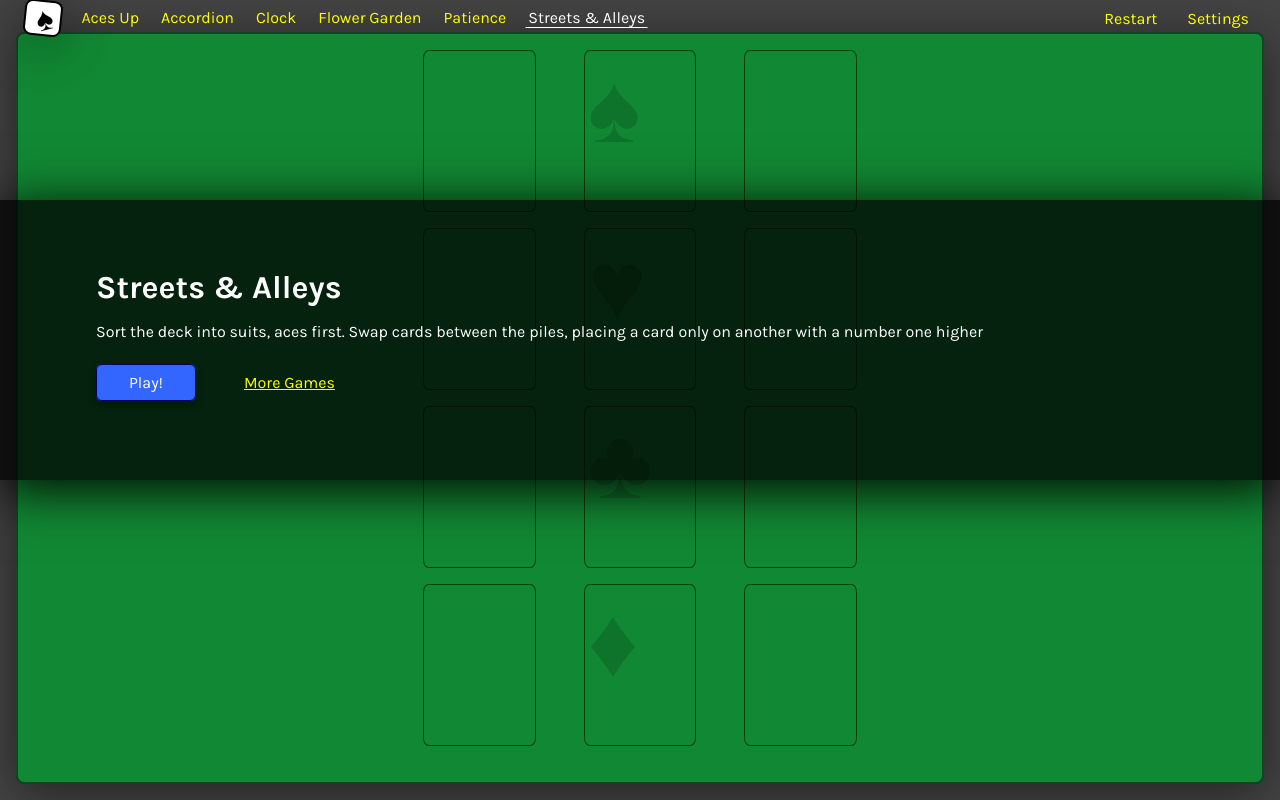
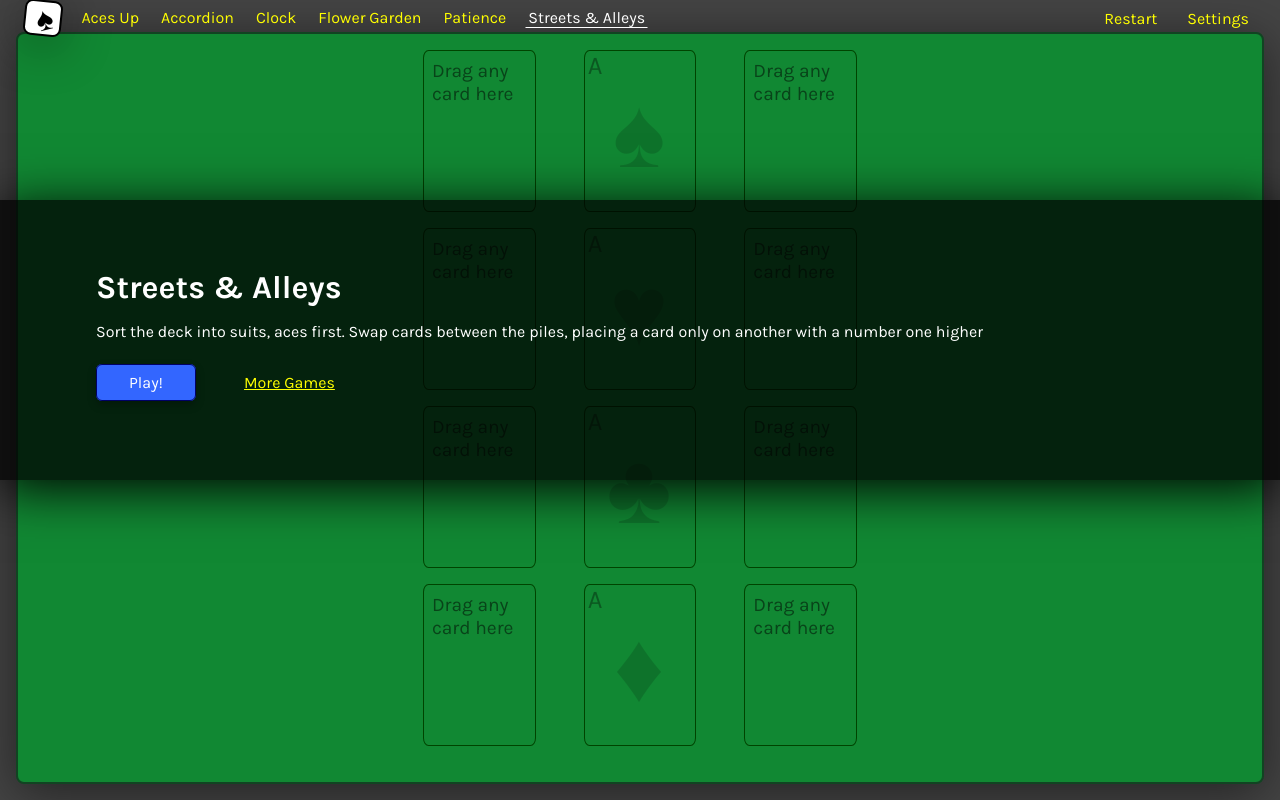
Before and after one commit to davidmcglashan/card-games, a plain HTML site: page docs/streets.html in a window 1280 px wide. Drawn offline with Linux system fonts and the light colour scheme.

Commit message:
Added helpful pile labels to some of the games

```diff
--- a/docs/css/flower-garden.css
+++ b/docs/css/flower-garden.css
@@ -48,10 +48,15 @@
 }
 
 /* Put the big labels on the suit piles. */
-.pile .label,
-.pile .bottomlabel {
+.pile .symbol {
 	color: rgba(0,0,0,0.15);
 	font-size: 62cqh;
+	text-align: center;
+	line-height: 73cqh;
+}
+.pile .label {
+	color: rgba(0,0,0,0.35);
+	font-size: 16cqh;
 }
 
 /* Make the label text on the empty beds cute. */
--- a/docs/css/patience.css
+++ b/docs/css/patience.css
@@ -16,8 +16,14 @@
 	max-width: calc( 21cqh * 0.692 );
 }
 
-.pile .label,
-.pile .bottomlabel {
+/* Put the big labels on the suit piles. */
+.pile .symbol {
 	color: rgba(0,0,0,0.15);
-	font-size: 62cqh;
+	font-size: 50cqh;
+	text-align: center;
+	line-height: 73cqh;
 }
+.pile .label {
+	color: rgba(0,0,0,0.35);
+	font-size: 16cqh;
+}
--- a/docs/css/streets.css
+++ b/docs/css/streets.css
@@ -17,10 +17,15 @@
 }
 
 /* Put the big labels on the suit piles. */
-.pile .label,
-.pile .bottomlabel {
+.pile .symbol {
 	color: rgba(0,0,0,0.15);
 	font-size: 62cqh;
+	text-align: center;
+	line-height: 73cqh;
+}
+.pile .label {
+	color: rgba(0,0,0,0.35);
+	font-size: 16cqh;
 }
 
 /* Make the corner card symbols go under the numbers so they can be seen when doing left & right stacking. */
@@ -40,7 +45,7 @@
 	right: 2cqh;
 	top: 35cqh;
 }
-.spare-label {
+.pile-label {
 	font-size: 12cqh;
 	color: rgba(0,0,0,0.5);
 	margin: 5cqh;
--- a/docs/js/games.js
+++ b/docs/js/games.js
@@ -1,5 +1,5 @@
 const games = {
-	version: "1.4.3",
+	version: "1.4.4",
 
 	allGames: [
 		{
--- a/docs/streets.html
+++ b/docs/streets.html
@@ -16,38 +16,58 @@
 	<body>
 		<div id="table">
 			<div class="row">
-				<div class="pile" id="pile-1"></div>
+				<div class="pile" id="pile-1">
+					<div class="pile-label">Drag any card here</div>
+				</div>
 				<div id="suit-spades" class="pile">
-					<div class="label">&spadesuit;</div>
+					<div class="label">A</div>
+					<div class="symbol">&spadesuit;</div>
 				</div>
-				<div class="pile" id="pile-2"></div>
+				<div class="pile" id="pile-2">
+					<div class="pile-label">Drag any card here</div>
+				</div>
 			</div>
 			<div class="row">
-				<div class="pile" id="pile-3"></div>
+				<div class="pile" id="pile-3">
+					<div class="pile-label">Drag any card here</div>
+				</div>
 				<div id="suit-hearts" class="pile">
-					<div class="label">&heartsuit;</div>
+					<div class="label">A</div>
+					<div class="symbol">&heartsuit;</div>
 				</div>
-				<div class="pile" id="pile-4"></div>
+				<div class="pile" id="pile-4">
+					<div class="pile-label">Drag any card here</div>
+				</div>
 			</div>
 			<div class="row">
-				<div class="pile" id="pile-5"></div>
+				<div class="pile" id="pile-5">
+					<div class="pile-label">Drag any card here</div>
+				</div>
 				<div id="suit-clubs" class="pile">
-					<div class="label">&clubsuit;</div>
+					<div class="label">A</div>
+					<div class="symbol">&clubsuit;</div>
 				</div>
-				<div class="pile" id="pile-6"></div>
+				<div class="pile" id="pile-6">
+					<div class="pile-label">Drag any card here</div>
+				</div>
 			</div>
 			<div class="row">
-				<div class="pile" id="pile-7"></div>
+				<div class="pile" id="pile-7">
+					<div class="pile-label">Drag any card here</div>
+				</div>
 				<div id="suit-diamonds" class="pile">
-					<div class="label">&diamondsuit;</div>
+					<div class="label">A</div>
+					<div class="symbol">&diamondsuit;</div>
 				</div>
-				<div class="pile" id="pile-8"></div>
+				<div class="pile" id="pile-8">
+					<div class="pile-label">Drag any card here</div>
+				</div>
 			</div>
 			<div class="pile hidden" id="spare-streets">
-				<div class="spare-label">Space for one card</div>
+				<div class="pile-label">Space for one card</div>
 			</div>
 			<div class="pile hidden" id="spare-alleys">
-				<div class="spare-label">Space for one card</div>
+				<div class="pile-label">Space for one card</div>
 			</div>
 		</div>
 		<div id="cards"></div>
```
Also changed, not shown: docs/flower-garden.html (+8 -4 lines), docs/patience.html (+8 -4 lines), 2 other files.
